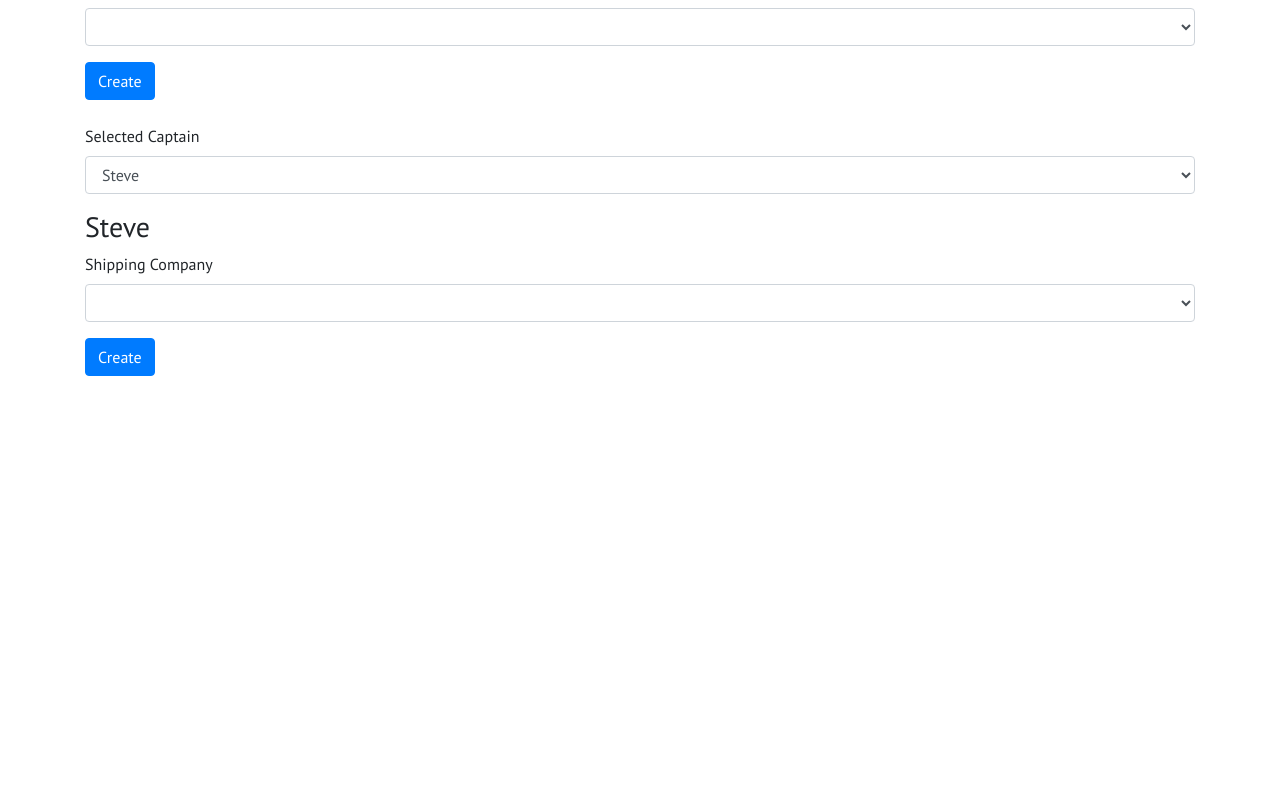
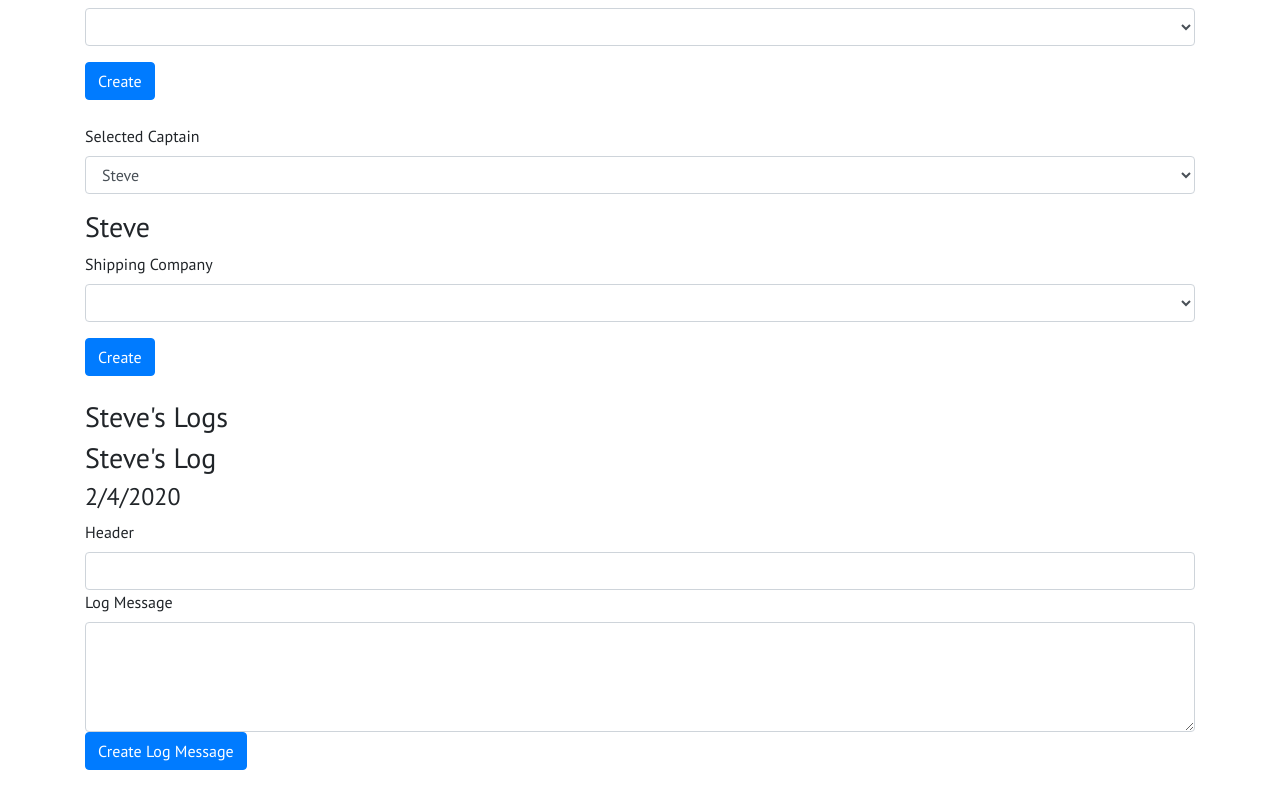
Before and after one commit to DBGUI-Freight-Management/frontend, a React (Create React App) app in the folder react-example/: page / in a window 1280 px wide. Shown: the part 2102-2896 px from the top of the page. Before the commit the page ends 2502 px from the top, so only its background shows below. Built offline with nearby package versions, Linux system fonts and the light colour scheme.

Commit message:
Added everything except for viewing individual messages

```diff
--- /dev/null
+++ b/react-example/src/ShippingManager/AllLogView.jsx
@@ -0,0 +1,30 @@
+import React from "react"
+
+export class AllLogView extends React.Component{
+
+    render(){
+        return(
+            <>
+                <div className="container">
+                    <h3>{this.props.captain.name}'s Logs</h3>
+                    <div className="container">
+                        {this.props.logs.map(message=>(
+                                    <div className="row rounded">
+                                        <div className="col-8 rounded">
+
+                                                {message.header}
+
+                                        </div>
+                                        <div className="col-4 rounded">
+                                                {message.date.getMonth()+"/" +message.date.getDay()+"/"+message.date.getFullYear()}
+                                        </div>
+                                    </div>
+                            )
+                            )
+                        }
+                    </div>
+                </div>
+            </>
+        )
+    }
+}
--- /dev/null
+++ b/react-example/src/ShippingManager/LogCreation.jsx
@@ -0,0 +1,46 @@
+import React from "react"
+
+export class LogCreation extends React.Component{
+    state={
+        logHeader:"",
+        logMessage:"",
+        date: new Date()
+    }
+
+    submit(){
+
+        this.props.submit(this.state);
+        this.setState({logHeader:"", logMessage:""})
+    }
+    render(){
+        return (
+            <>
+                <div className="container">
+                    <h3>{this.props.captain.name}'s Log</h3>
+                    <h4>{this.state.date.getMonth()+"/" + this.state.date.getDay()+"/"+this.state.date.getFullYear()}</h4>
+                    <label htmlFor="logHeader">
+                        Header
+                    </label>
+                    <input type="text"
+                            id="logHeader"
+                            name="logHeader"
+                            className="form-control"
+                            value={this.state.logHeader}
+                            onChange={e=>this.setState({logHeader:e.target.value})}/>
+                    <label htmlFor="logMessage">
+                        Log Message
+                    </label>
+                    <textarea id="logMessage"
+                                name="logMessage"
+                                className="form-control"
+                                rows="4"
+                                value={this.state.logMessage}
+                                onChange={e=>this.setState({logMessage:e.target.value})}/>
+                    <div className="form-group">
+                            <button type="button" className="btn btn-primary mb-2" onClick={e=>this.submit()}>Create Log Message</button>
+                    </div>
+                </div>
+            </>
+        )
+    }
+}
--- a/react-example/src/ShippingManager/ShippingManagerPage.jsx
+++ b/react-example/src/ShippingManager/ShippingManagerPage.jsx
@@ -5,6 +5,8 @@ import { ShipList } from "./ShipList"
 import { ShippingManager} from "./models"
 import { ShipDeletionForm } from "./ShipDeletionForm"
 import { CaptainCompanySelection } from "./CaptainCompanySelection"
+import { LogCreation } from "./LogCreation"
+import { AllLogView } from "./AllLogView"
 
 export class ShippingManagerPage extends React.Component{
     state={
@@ -42,6 +44,16 @@ export class ShippingManagerPage extends React.Component{
         this.setState({manager:mgr});
         console.log(this.state);
     }
+    addLogMessage(input){
+        let mgr=this.state.manager;
+        console.log(input);
+        let message={captain:mgr.captains[this.state.selectedCaptain],
+                    date:input.date,
+                    header:input.logHeader,
+                    message:input.logMessage}
+        mgr.addLogMessage(message);
+        this.setState({manager:mgr});
+    }
 
     render(){
         return (
@@ -65,6 +77,9 @@ export class ShippingManagerPage extends React.Component{
                         </div>
                 </div>
                 <CaptainCompanySelection captain={this.state.manager.captains[this.state.selectedCaptain].name} currentCompany={this.state.manager.captains[this.state.selectedCaptain].company} companyList={this.state.manager.companies} changeCompany={(c=> this.changeCaptainCompany(c))}/>
+                <AllLogView captain={this.state.manager.captains[this.state.selectedCaptain]} logs={this.state.manager.messages}/>
+                <LogCreation captain={this.state.manager.captains[this.state.selectedCaptain]} submit={input=>this.addLogMessage(input)}/>
+
             </>
         )
     }
--- a/react-example/src/ShippingManager/index.js
+++ b/react-example/src/ShippingManager/index.js
@@ -4,3 +4,5 @@ export * from "./ShipList";
 export * from "./ShippingManagerPage";
 export * from "./ShipDeletionForm";
 export * from "./CaptainCompanySelection";
+export * from "./LogCreation"
+export * from "./AllLogView"
--- /dev/null
+++ b/react-example/src/ShippingManager/models/Log.js
@@ -0,0 +1,9 @@
+
+export class Log{
+    constructor(captain,date,header,message){
+        this.captain=captain;
+        this.date=date;
+        this.header=header;
+        this.message=message;
+    }
+}
--- a/react-example/src/ShippingManager/models/ShippingManager.js
+++ b/react-example/src/ShippingManager/models/ShippingManager.js
@@ -1,6 +1,7 @@
 import { Company } from "./Company";
 import { Ship } from "./Ship";
 import { Captain } from "./Captain";
+import { Log } from "./Log";
 
 
 export class ShippingManager{
@@ -26,6 +27,9 @@ export class ShippingManager{
         this.captains=[
             new Captain("Steve", this.companies.find(company=>company.name==="Kapital Shipping")),
             new Captain("Dave", this.companies.find(company=>company.name==="Pacific Specifics"))
+        ]
+
+        this.messages=[
         ]
     }
 
@@ -69,4 +73,8 @@ export class ShippingManager{
             }
         }
     }
+
+    addLogMessage(message){
+        this.messages.push(new Log(message.captain, message.date, message.header, message.message));
+    }
 }
--- a/react-example/src/ShippingManager/models/index.js
+++ b/react-example/src/ShippingManager/models/index.js
@@ -2,3 +2,4 @@ export * from './ShippingManager'
 export * from "./Ship"
 export * from "./Company"
 export * from "./Captain"
+export * from "./Log"
```
